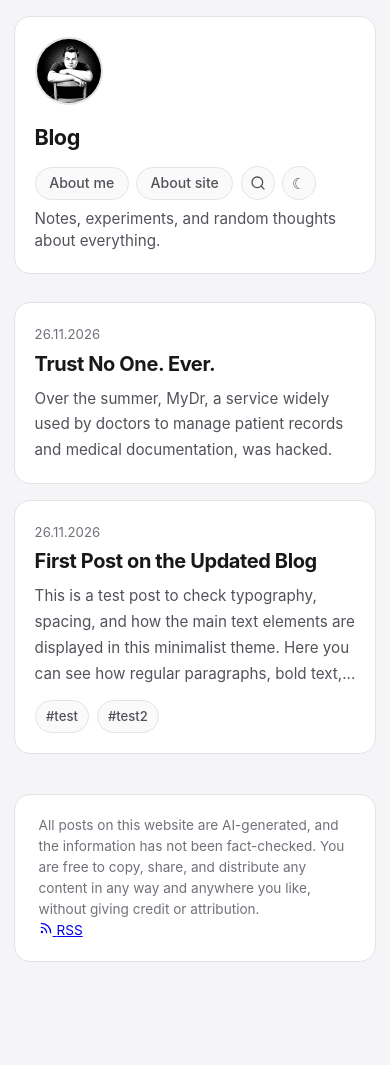
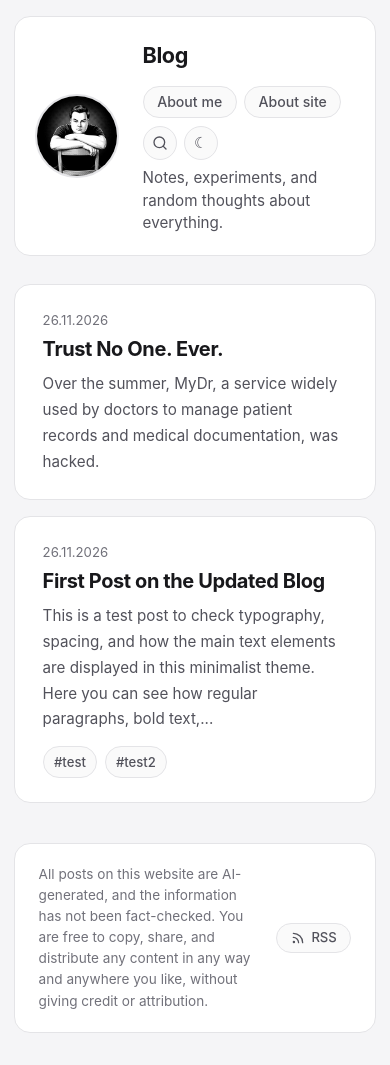
Before and after one commit to mudaczok/mudaczok.github.io, a Jekyll site: the page built from index.html, in a window 390 px wide. Built offline with Jekyll 4.4.1, drawn with Linux system fonts in a browser that asks for light colours; before the commit the page ends 994 px from its top, so only the background shows below that.

Commit message:
Update style.css

```diff
--- a/assets/css/style.css
+++ b/assets/css/style.css
@@ -620,8 +620,38 @@ body {
   width: 100%;
 }
 
+.footer-inner {
+  display: flex;
+  align-items: center;
+  justify-content: space-between;
+  gap: 1.25rem;
+}
+
 .site-footer p {
   margin: 0;
+}
+
+.rss-btn {
+  flex-shrink: 0;
+  display: inline-flex;
+  align-items: center;
+  gap: 0.4rem;
+  padding: 0.42rem 0.85rem;
+  border-radius: 999px;
+  background: var(--surface-subtle);
+  border: 1px solid var(--border);
+  color: var(--text-secondary);
+  font-size: 0.82rem;
+  font-weight: 500;
+  line-height: 1;
+  text-decoration: none;
+  transition: all 0.15s ease;
+}
+
+.rss-btn:hover {
+  color: var(--text);
+  border-color: var(--border-hover);
+  background: var(--surface-hover);
 }
 
 /* Компактный выдвижной поиск в шапке */
@@ -776,46 +806,4 @@ body {
     padding: 1.25rem;
   }
 
-  .profile-block {
-    flex-direction: column;
-    align-items: flex-start;
-    gap: 0.9rem;
-  }
-
-  .avatar-link {
-    width: 68px;
-    height: 68px;
-  }
-
-  .profile-info {
-    width: 100%;
-  }
-
-  .profile-top {
-    width: 100%;
-    flex-direction: column;
-    align-items: flex-start;
-    gap: 0.65rem;
-  }
-
-  .site-nav {
-    width: 100%;
-    gap: 0.45rem;
-  }
-
-  .post-card, .page-card, .feed-card {
-    padding: 1.25rem;
-  }
-
-  .post-title, .page-card h1 {
-    font-size: 1.5rem;
-  }
-
-  .post-nav {
-    grid-template-columns: 1fr;
-  }
-
-  .post-nav-btn.next {
-    text-align: left;
-  }
-}
+  .profile-
```
